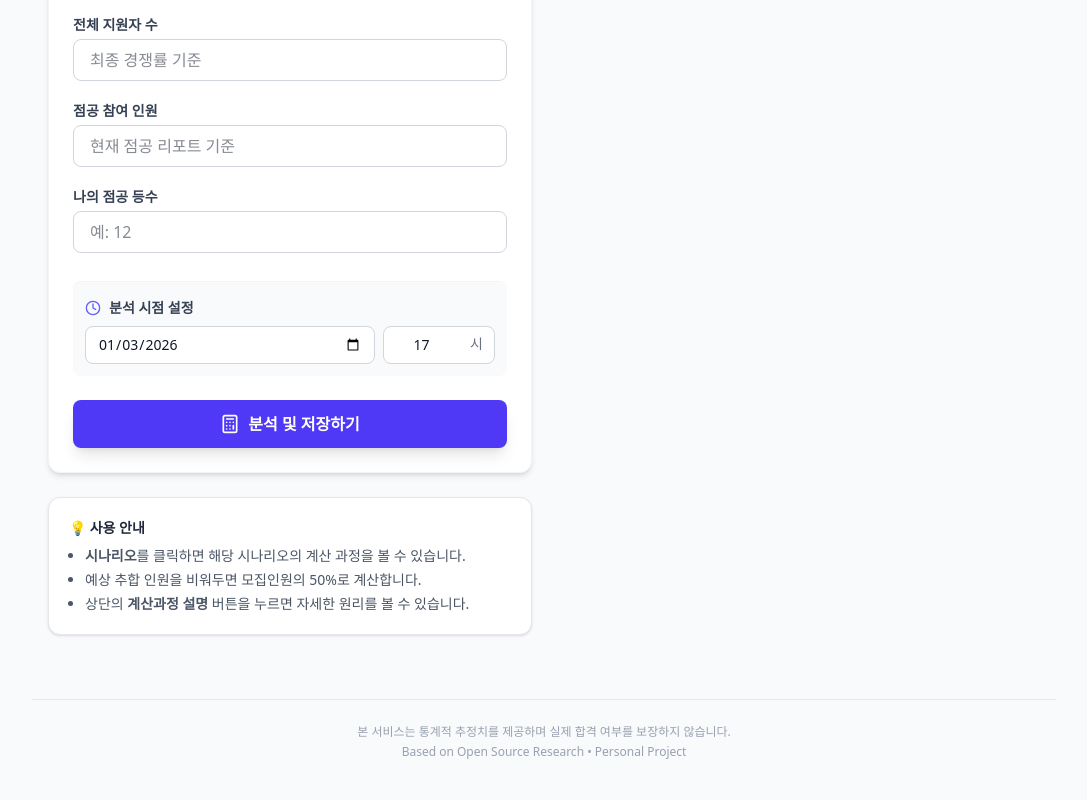
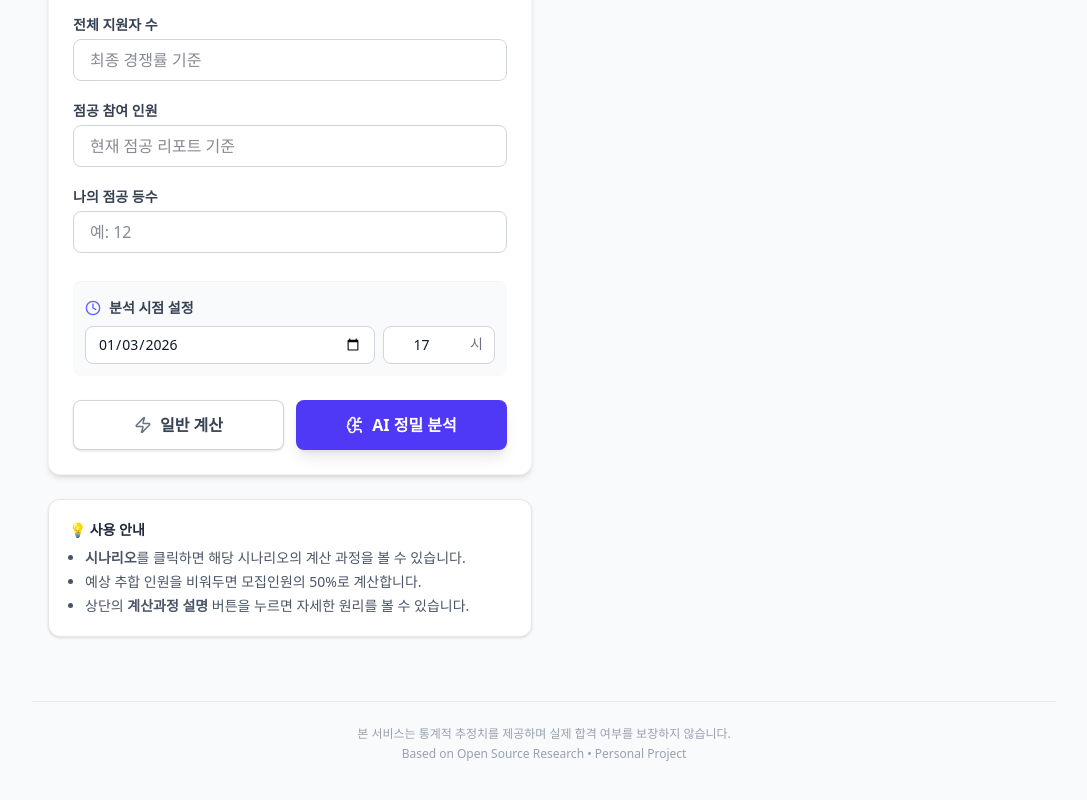
Before and after one commit to FEARNOT502/jeomgong-calculator, a React (Vite) app: page / in a window 1280 px wide. Shown: the part 589-1389 px from the top of the page, without its empty margins (96-1183 px from the left). Built offline with nearby package versions, Linux system fonts and the light colour scheme.

Commit message:
업데이트

```diff
--- a/src/App.jsx
+++ b/src/App.jsx
@@ -1,12 +1,10 @@
 import React, { useState, useEffect } from 'react';
-import { Calculator, TrendingUp, GraduationCap, Clock, RotateCcw, FolderOpen, Trash2, ChevronDown, ChevronUp, Search, MousePointerClick, HelpCircle, X, BrainCircuit, Key, Save, Download } from 'lucide-react';
+import { Calculator, TrendingUp, GraduationCap, Clock, RotateCcw, FolderOpen, Trash2, ChevronDown, ChevronUp, Search, MousePointerClick, HelpCircle, X, BrainCircuit, Key, Save, Download, Zap } from 'lucide-react';
 
 // ==========================================
 // 설정: Gemini 모델 변경
 // ==========================================
-// 배포 후 더 성능 좋은 모델을 사용하려면 아래 값을 변경하세요.
-// 예: "gemini-1.5-pro", "gemini-pro" 등 (Google AI Studio에서 지원하는 모델명 확인 필요)
-const GEMINI_MODEL = "gemini-3-pro-preview";
+const GEMINI_MODEL = "gemini-3-flash-preview";
 
 // ==========================================
 // 0. Gemini API 호출 함수 (동적 키 사용)
@@ -436,7 +434,8 @@ const InputForm = ({ inputs, setInputs, onCalculate, onReset, savedList, onLoad,
     setError(null);
   };
 
-  const handleSubmit = () => {
+  // [MODIFIED] skipAi 파라미터를 받아 분기 처리
+  const handleSubmit = (skipAi = false) => {
     try {
       const q = parseFloat(inputs.quota);
       const a = parseFloat(inputs.realApplicants);
@@ -447,7 +446,7 @@ const InputForm = ({ inputs, setInputs, onCalculate, onReset, savedList, onLoad,
         setError("모든 필수 항목을 입력해주세요.");
         return;
       }
-      onCalculate();
+      onCalculate(skipAi); // onCalculate에 skipAi 전달
     } catch (err) {
       setError(err.message);
     }
@@ -571,22 +570,32 @@ const InputForm = ({ inputs, setInputs, onCalculate, onReset, savedList, onLoad,
         </div>
       )}
 
+      {/* [MODIFIED] 버튼을 두 개로 분리 */}
+      <div className="mt-6 grid grid-cols-2 gap-3">
         <button
-        onClick={handleSubmit}
+          onClick={() => handleSubmit(true)} // true = skipAi
+          className="bg-white border border-gray-300 text-gray-700 hover:bg-gray-50 font-bold py-3 px-4 rounded-lg transition-all duration-200 shadow-sm flex justify-center items-center gap-2"
+        >
+          <Zap size={18} className="text-gray-500" /> 일반 계산
+        </button>
+
+        <button
+          onClick={() => handleSubmit(false)} // false = useAi
           disabled={isAiLoading}
-        className="mt-6 w-full bg-indigo-600 hover:bg-indigo-700 text-white font-bold py-3 px-4 rounded-lg transition-all duration-200 shadow-lg flex justify-center items-center gap-2 disabled:opacity-70 disabled:cursor-not-allowed"
+          className="bg-indigo-600 hover:bg-indigo-700 text-white font-bold py-3 px-4 rounded-lg transition-all duration-200 shadow-lg flex justify-center items-center gap-2 disabled:opacity-70 disabled:cursor-not-allowed"
         >
           {isAiLoading ? (
             <>
               <div className="animate-spin rounded-full h-5 w-5 border-b-2 border-white"></div>
-            대학 성향 분석중...
+              분석중...
             </>
           ) : (
             <>
-            <Calculator size={20} /> 분석 및 저장하기
+              <BrainCircuit size={18} /> AI 정밀 분석
             </>
           )}
         </button>
+      </div>
     </div>
   );
 };
@@ -734,7 +743,6 @@ const ResultView = ({ result, inputs, isAiLoading }) => {
         <p className="text-sm text-gray-600 font-semibold mb-2 flex justify-center items-center gap-2">
           {scenarioNames[activeScenario]} 결과
         </p>
-        {/* [MODIFIED] pb-2 추가하여 폰트 아랫부분 잘림 방지 */}
         <div className="text-6xl font-extrabold text-indigo-900 mb-2 tracking-tighter pb-2">
           {currentRank}
           <span className="text-2xl font-normal text-gray-400 ml-1">등</span>
@@ -988,7 +996,8 @@ function App() {
   useEffect(() => { localStorage.setItem('jeomgong_current_session', JSON.stringify(inputs)); }, [inputs]);
   useEffect(() => { localStorage.setItem('jeomgong_list', JSON.stringify(savedList)); }, [savedList]);
 
-  const handleCalculate = async () => {
+  // [MODIFIED] handleCalculate가 skipAi 인자를 받도록 수정
+  const handleCalculate = async (skipAi = false) => {
     const calcInputs = {
       ...inputs,
       quota: parseFloat(inputs.quota),
@@ -1001,11 +1010,10 @@ function App() {
     let tempResult = calculatePrediction(calcInputs);
     setResult(tempResult);
 
-    // 2. AI 보정 실행 (대학/학과 입력 및 API 키 존재 시)
-    if (inputs.university || inputs.department) {
+    // 2. AI 보정 실행 (AI 미사용 모드 아님 && 대학/학과 입력됨 && API Key 존재 시)
+    if (!skipAi && inputs.university && inputs.department) {
       if (apiKey) {
         setIsAiLoading(true);
-        // [MODIFIED] API 키를 인자로 전달
         const aiData = await getAiAdjustment(calcInputs, apiKey);
 
         // AI 보정치 적용하여 재계산
```
Lines whose indentation alone changed are shown as unchanged.
